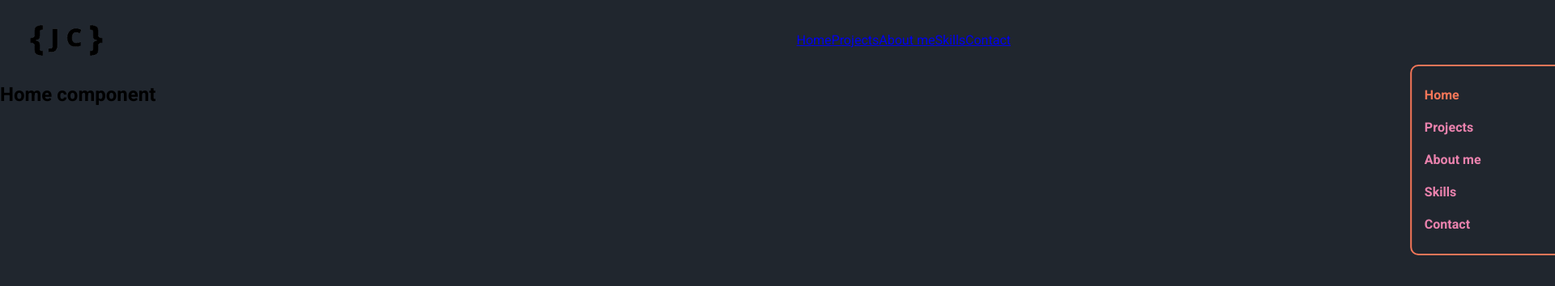
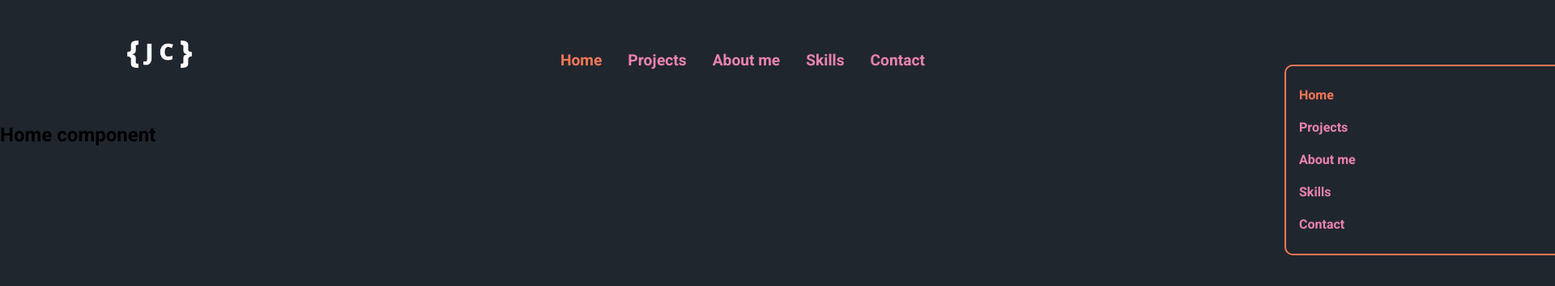
Before and after one commit to joaquincataldo3/portfolio, a React (Create React App) app: page / in a window 1280 px wide. Shown: the top 354 px of the page at 81% size, 1920 px wide, since content can reach past the window. Built offline with nearby package versions, Linux system fonts and the light colour scheme.

Commit message:
responsive desktop/mobile navbar done

```diff
--- a/src/Comps/Header/DesktopNavbar/DNavbar.css
+++ b/src/Comps/Header/DesktopNavbar/DNavbar.css
@@ -3,8 +3,33 @@
 }
 
 
-@media (min-width: 1000px) {
+@media (min-width: 768px) {
     .desktop-navbar-container {
         display: flex;
     }
+
+    .desktop-nav-link {
+        margin: 0.500rem 0;
+        text-decoration: none;
+        color: #e982ad;
+        transition: color 150ms;
+        font-weight: 700;
+        margin: 0 1rem;
+        font-size: 1.2rem;
+    }
+
+    .desktop-nav-link:hover {
+        color: #F47658;
+    }
+
+
+    .desktop-nav-link-active {
+        margin: 0.500rem 0;
+        text-decoration: none;
+        color: #F47658;
+        font-weight: 700;
+        margin: 0 1rem;
+        font-size: 1.2rem;
+    }
+
 }
--- a/src/Comps/Header/DesktopNavbar/DNavbar.js
+++ b/src/Comps/Header/DesktopNavbar/DNavbar.js
@@ -9,11 +9,11 @@ function DNavbar() {
   return (
     <nav className='desktop-navbar-container'>
 
-      <NavLink to='/'className={({isActive}) => isActive ? 'desktop-navlink-active' : 'desktop-navlink'}>Home</NavLink>
-      <NavLink to='/projects'className={({isActive}) => isActive ? 'desktop-navlink-active' : 'desktop-navlink'}>Projects</NavLink>
-      <NavLink to='/about-me'className={({isActive}) => isActive ? 'desktop-navlink-active' : 'desktop-navlink'}>About me</NavLink>
-      <NavLink to='/skills'className={({isActive}) => isActive ? 'desktop-navlink-active' : 'desktop-navlink'}>Skills</NavLink>
-      <NavLink to='/contact'className={({isActive}) => isActive ? 'desktop-navlink-active' : 'desktop-navlink'}>Contact</NavLink>
+      <NavLink to='/'className={({isActive}) => isActive ? 'desktop-nav-link-active' : 'desktop-nav-link'}>Home</NavLink>
+      <NavLink to='/projects'className={({isActive}) => isActive ? 'desktop-nav-link-active' : 'desktop-nav-link'}>Projects</NavLink>
+      <NavLink to='/about-me'className={({isActive}) => isActive ? 'desktop-nav-link-active' : 'desktop-nav-link'}>About me</NavLink>
+      <NavLink to='/skills'className={({isActive}) => isActive ? 'desktop-nav-link-active' : 'desktop-nav-link'}>Skills</NavLink>
+      <NavLink to='/contact'className={({isActive}) => isActive ? 'desktop-nav-link-active' : 'desktop-nav-link'}>Contact</NavLink>
 
     </nav>
   )
--- a/src/Comps/Header/Header.css
+++ b/src/Comps/Header/Header.css
@@ -9,11 +9,12 @@
     display: flex;
     align-items: center;
     justify-content: space-between;
-    height: 100px;
+    height: 150px;
     margin: 0 auto;
     padding: 0 2rem;
     position: relative;
     background-color: #20262E;
+    max-width: 1100px;
 }
 
 .logo-container {
--- a/src/Comps/Header/Header.js
+++ b/src/Comps/Header/Header.js
@@ -1,8 +1,9 @@
 import React, { useState } from 'react'
+import { Link } from 'react-router-dom'
 import DNavbar from './DesktopNavbar/DNavbar'
 import MNavbar from './MobileNavbar/MNavbar'
 import './Header.css'
-import logo from '../../images/logomaxpng.png'
+import logo from '../../images/whitejclogo.png'
 
 
 
@@ -16,14 +17,16 @@ function Header() {
         <header>
             <div className='header-main-container'>
                 <div className='logo-container'>
-                    <img src={logo} alt="" />
+                    <Link to='/'>
+                        <img src={logo} alt="" />
+                    </Link>
                 </div>
                 <div className='nav-icons-container'>
                     {isMobileNavbarOpen ? <i class='bx burger-icon bx-menu-alt-left' onClick={handleBurgerMenuClick}></i> : <i class='bx burger-icon bx-menu' onClick={handleBurgerMenuClick}></i>}
                 </div>
 
                 <DNavbar />
-                <MNavbar isMobileNavbarOpen={isMobileNavbarOpen} setIsMobileNavbarOpen={setIsMobileNavbarOpen}/>
+                <MNavbar isMobileNavbarOpen={isMobileNavbarOpen} setIsMobileNavbarOpen={setIsMobileNavbarOpen} />
             </div>
         </header>
     )
--- a/src/Comps/Header/MobileNavbar/MNavbar.css
+++ b/src/Comps/Header/MobileNavbar/MNavbar.css
@@ -40,7 +40,7 @@
 
 
 
-@media (min-width: 1000px) {
+@media (min-width: 768px) {
     .mobile-nav-container {
         display: none;
     }
```
Also changed, not shown: src/images/logomaxpng.png (deleted), src/images/whitejclogo.png (added).
